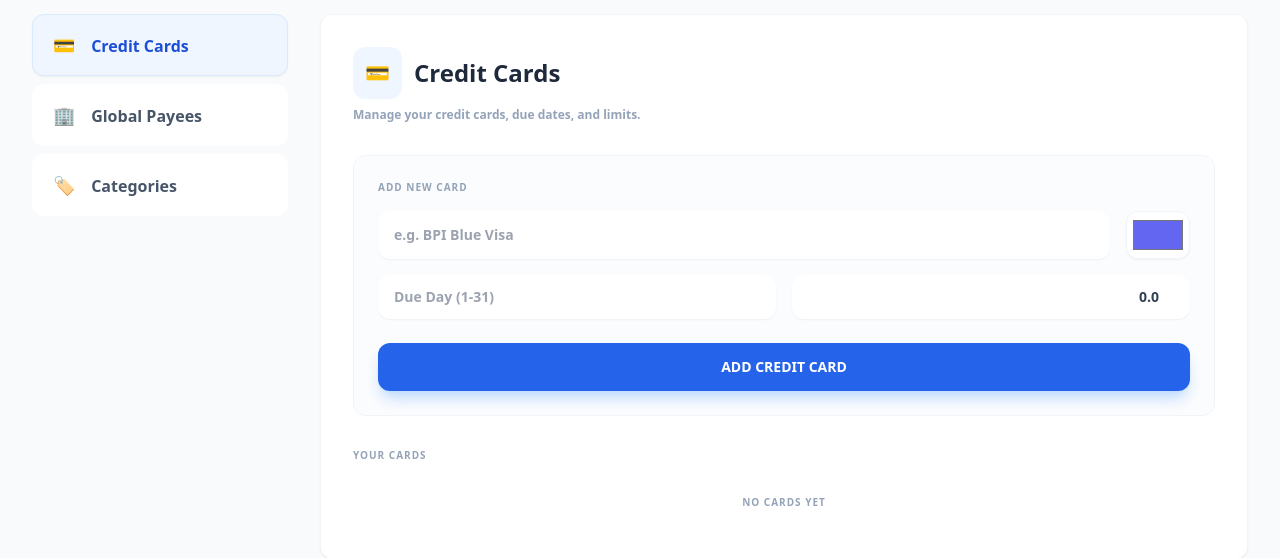
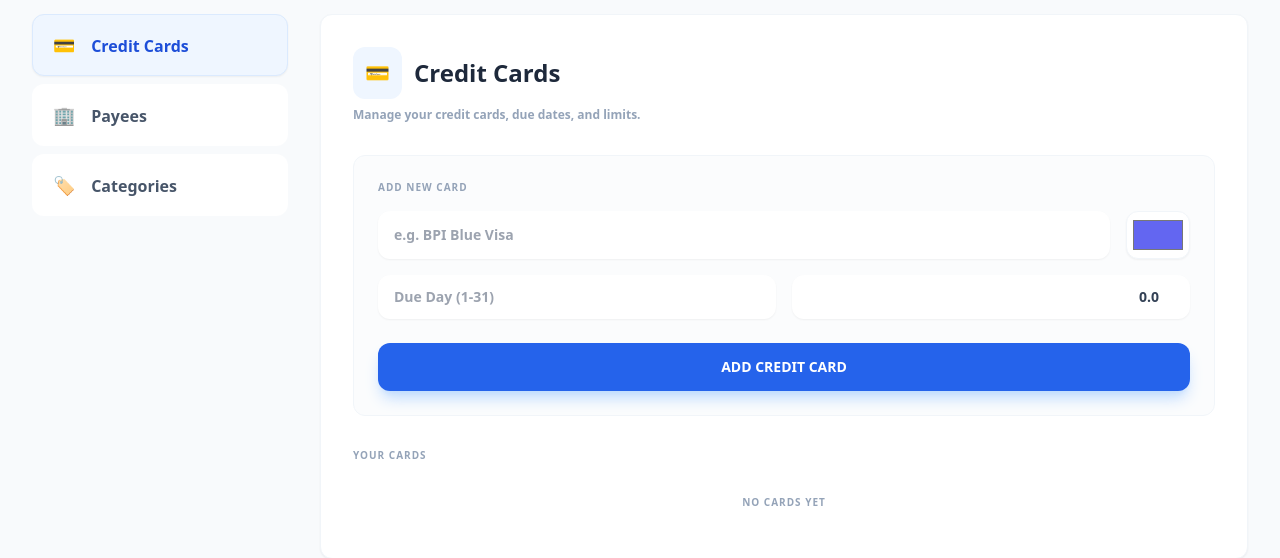
Before and after one commit to leirajyer/financial-tracker, a Python web app: template templates/settings.html in a window 1280 px wide. Shown: the part 190-748 px from the top of the page. Run offline with Jinja, Linux system fonts and the light colour scheme; the template is opened without the code that fills it, so the values that code supplies are empty; some libraries are stand-ins or nearby versions.

Commit message:
updates label

```diff
--- a/templates/settings.html
+++ b/templates/settings.html
@@ -20,7 +20,7 @@
                 <span class="mr-3 text-lg">💳</span> Credit Cards
             </button>
             <button onclick="showSection('payees')" id="tab-payees" class="w-full text-left px-5 py-4 bg-white text-slate-600 hover:bg-slate-50 font-bold rounded-xl transition-all tab-btn border border-transparent">
-                <span class="mr-3 text-lg">🏢</span> Global Payees
+                <span class="mr-3 text-lg">🏢</span> Payees
             </button>
             <button onclick="showSection('categories')" id="tab-categories" class="w-full text-left px-5 py-4 bg-white text-slate-600 hover:bg-slate-50 font-bold rounded-xl transition-all tab-btn border border-transparent">
                 <span class="mr-3 text-lg">🏷️</span> Categories
@@ -77,7 +77,7 @@
                 <header>
                     <h3 class="font-black text-slate-800 text-2xl flex items-center gap-3">
                         <span class="p-3 bg-emerald-50 rounded-xl text-xl">🏢</span>
-                        Global Payees
+                        Payees
                     </h3>
                     <p class="text-xs text-slate-400 font-bold mt-2">Manage the merchants and stores you purchase from.</p>
                 </header>
@@ -87,7 +87,7 @@
                     <h4 class="text-[10px] font-black text-slate-400 uppercase tracking-widest">Add New Payee</h4>
 
                     <div class="flex flex-col md:flex-row gap-4">
-                        <input type="text" name="name" placeholder="e.g. Amazon" required
+                        <input type="text" name="name" placeholder="" required
                             class="flex-1 px-4 py-3 bg-white border-none rounded-xl text-sm focus:ring-2 focus:ring-emerald-500 transition-all shadow-sm font-bold text-slate-700">
                         <button type="submit"
                             class="py-3.5 px-8 bg-emerald-600 text-white rounded-xl text-sm font-black hover:bg-emerald-700 hover:scale-[1.01] active:scale-95 transition-all shadow-lg shadow-emerald-200">
```
